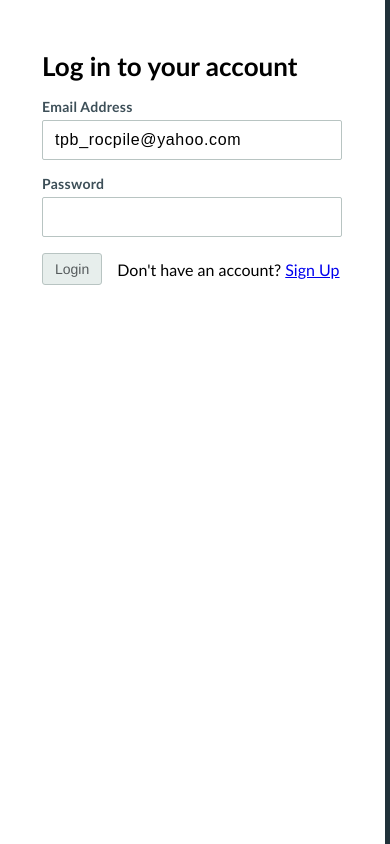
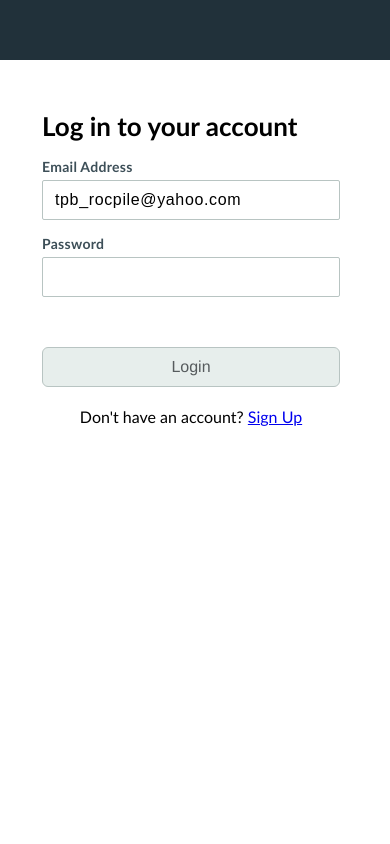
Before and after one commit to jim-cosgrave-web/next-starter, a Next.js app: page /login in a window 390 px wide. Built offline with nearby package versions, Linux system fonts and the light colour scheme.

Commit message:
Updated button styling

```diff
--- a/main.css
+++ b/main.css
@@ -7,6 +7,22 @@ body {
 .site-wrapper {
     width: 100%;
     height: 100%;
+}
+
+h1 {
+    font-size: 26px;
+}
+
+.error-text {
+    color: red;
+}
+
+.mb-20 {
+    margin-bottom: 20px;
+}
+
+.ml-15 {
+    margin-left: 15px;
 }
 
 .login-wrapper {
@@ -26,11 +42,6 @@ body {
 
 .login-left-wrapper {
     margin: 50px 0px 50px 42px;
-}
-
-h1 {
-
-    font-size: 26px;
 }
 
 .login-form-label {
@@ -65,40 +76,12 @@ h1 {
     margin-bottom: 16px;
 }
 
-.login-button {
-    position: relative;
-    z-index: 0;
-    box-sizing: border-box;
-    cursor: pointer;
-    display: inline-flex;
-    -webkit-box-align: center;
-    align-items: center;
-    font-family: Akzidenz, "Helvetica Neue", Helvetica, Arial, sans-serif;
-    font-weight: normal;
-    text-transform: none;
-    height: 32px;
-    font-size: 14px;
-    color: rgb(86, 91, 93);
-    background-color: rgb(231, 238, 236);
-    background-image: none;
-    box-shadow: none;
-    border-radius: 3px;
-    text-decoration: none;
-    transition: all 120ms ease 0s;
-    overflow: hidden;
-    padding: 0px 12px;
-    border-width: 1px;
-    border-style: solid;
-    border-image: initial;
-    border-color: rgb(184, 196, 194);
-}
-
-.login-buntton-wrapper {
+.login-button-wrapper {
     display: flex;
     align-items: center;
 }
 
-.ml-15 {
+.sign-up {
     margin-left: 15px;
 }
 
@@ -136,3 +119,99 @@ h1 {
     font-size: 20px;
     font-style: italic;
 }
+
+.login-top {
+    display: none;
+}
+
+@media only screen and (max-width: 767px) {
+    .login-wrapper {
+        flex-direction: column;
+    }
+
+    .login-left {
+        width: 100%;
+    }
+
+    .login-right {
+        display: none;
+    }
+
+    .login-top {
+        display: block;
+        height: 60px;
+        background-color: rgb(33, 49, 58);
+    }
+
+    .login-left-wrapper {
+        margin: 50px 50px 50px 42px;
+    }
+
+    .login-form-input input {
+        width: 100%;
+    }
+
+    .login-button-wrapper {
+        display: block;
+        margin-top: 50px;
+    }
+
+    .sign-up {
+        margin: 20px 0 0 0;
+        text-align: center;
+    }
+}
+
+
+.my-button {
+    position: relative;
+    z-index: 0;
+    box-sizing: border-box;
+    display: inline-flex;
+    -webkit-box-align: center;
+    align-items: center;
+    font-family: Akzidenz, "Helvetica Neue", Helvetica, Arial, sans-serif;
+    font-weight: normal;
+    text-transform: none;
+    font-size: 16px;
+    background-image: none;
+    box-shadow: none;
+    border-radius: 6px;
+    text-decoration: none;
+    transition: all 120ms ease 0s;
+    overflow: hidden;
+    padding: 10px 12px;
+    border-width: 1px;
+    border-style: solid;
+    border-image: initial;
+    border-color: rgb(184, 196, 194);
+    cursor: default;
+    transition: all .3s;
+
+    background-color: rgb(33, 49, 58);
+    color: #fff;
+    cursor: pointer;
+}
+
+.my-button.inactive {
+    color: rgb(86, 91, 93);
+    background-color: rgb(231, 238, 236);
+    cursor: default;
+}
+
+.my-button.inactive:active,
+.my-button.inactive:focus {
+    border-width: 1px;
+    border-style: solid;
+    border-image: initial;
+    border-color: rgb(184, 196, 194);
+    outline: none;
+}
+
+@media only screen and (max-width: 767px) {
+    .my-button {
+        width: 100%;
+        text-align: center;
+        display: block;
+    }
+}
--- a/package.json
+++ b/package.json
@@ -31,6 +31,7 @@
     "@types/mongodb": "^3.5.18",
     "@types/node": "^14.0.5",
     "@types/react": "^16.9.35",
+    "sass": "^1.26.7",
     "typescript": "^3.9.3"
   }
 }
--- a/pages/api/user/login.ts
+++ b/pages/api/user/login.ts
@@ -10,7 +10,7 @@ export default database(async function login(
     res: NextApiResponse
 ) {
     if(req.method != 'POST') {
-        res.json({status: 'POST only'});
+        res.status(500).json({status: 'POST only'});
         return;
     }
 
@@ -21,7 +21,7 @@ export default database(async function login(
     // Validate that parameters were supplied
     //
     if (!email || email.trim().length == 0 || !password || password.trim().length == 0) {
-        res.json({ status: 'Name, email, and password are all required' });
+        res.status(500).json({ status: 'Name, email, and password are all required' });
         return;
     }
 
@@ -29,7 +29,7 @@ export default database(async function login(
     const existingUser = await db.collection('users').findOne({ "email": email });
 
     if (!existingUser) {
-        res.json({ status: 'Unsuccessful login' });
+        res.status(401).json({ status: 'Unsuccessful login' });
     } else {
         compare(password, existingUser.password, function(err, result) {
             //
@@ -51,9 +51,9 @@ export default database(async function login(
                 }));
 
                 //res.json({ authToken: jwt });
-                res.json({status: 'Logged in'});
+                res.status(200).json({status: 'Logged in'});
             } else {
-                res.json( {status: 'Oops.  Something went wrong'});
+                res.status(401).json( {status: 'Oops.  Something went wrong'});
             }
         });
     }
--- a/pages/login.tsx
+++ b/pages/login.tsx
@@ -1,4 +1,4 @@
-import React, { useRef } from 'react';
+import React, { useRef, useState } from 'react';
 import fetch from 'isomorphic-unfetch';
 import Router from 'next/router';
 import { env } from '../util/environment';
@@ -6,10 +6,20 @@ import { env } from '../util/environment';
 const apiUrl = env.apiUrl + 'user/login';
 
 const Login = () => {
+    const [valid, setValid] = useState(false);
+    const [error, setError] = useState(false);
+
     const emailRef = useRef<HTMLInputElement>(null);
     const passwordRef = useRef<HTMLInputElement>(null);
 
     async function handleLogin() {
+        if(!valid) {
+            return;
+        }
+
+        setValid(false);
+        setError(false);
+
         const resp = await fetch(apiUrl, {
             method: 'POST',
             headers: {
@@ -23,22 +33,64 @@ const Login = () => {
 
         const json = await resp.json();
 
-        Router.replace('/groceries');
+        if(resp.status === 401) {
+            setError(true);
+            handleInputChange();
+        } else {
+            Router.replace('/groceries');
+        }
+    }
+
+    function buttonClass() {
+        let btnClass = 'my-button';
+
+        if(!valid) {
+            btnClass += ' inactive';
+        }
+
+        return btnClass;
+    }
+
+    function handleInputChange() {
+        const email = emailRef.current.value;
+        const password = passwordRef.current.value;
+
+        if(email && email.trim().length > 0 && password && password.trim().length > 0) {
+            setValid(true);
+        } else {
+            setValid(false);
+        }
+    }
+
+    function errorMessage() {
+        if(!error) {
+            return null;
+        }
+
+        return <div className="error-text mb-20">Please enter a valid username and password.</div>;
+    }
+
+    function handleKeyUp(e) {
+        if(e.key.toLowerCase() === 'enter') {
+            handleLogin();
+        }
     }
 
     return (
         <div className="site-wrapper">
             <div className="login-wrapper">
+                <div className="login-top"></div>
                 <div className="login-left">
                     <div className="login-left-wrapper">
                         <h1>Log in to your account</h1>
                         <div className="login-form">
+                            {errorMessage()}
                             <div className="login-form-fieldset">
                                 <div className="login-form-label">
                                     Email Address
                             </div>
                                 <div className="login-form-input">
-                                    <input type="text" value="tpb_rocpile@yahoo.com" ref={emailRef} />
+                                    <input type="text" value="tpb_rocpile@yahoo.com" ref={emailRef} onChange={handleInputChange} />
                                 </div>
                             </div>
                             <div className="login-form-fieldset">
@@ -46,14 +98,14 @@ const Login = () => {
                                     Password
                             </div>
                                 <div className="login-form-input">
-                                    <input type="password" ref={passwordRef} />
+                                    <input type="password" ref={passwordRef} onChange={handleInputChange} onKeyUp={handleKeyUp} />
                                 </div>
                             </div>
-                            <div className="login-buntton-wrapper">
+                            <div className="login-button-wrapper">
                                 <div>
-                                    <button type="submit" className="login-button" onClick={handleLogin}>Login</button>
+                                    <button type="submit" className={buttonClass()} onClick={handleLogin}>Login</button>
                                 </div>
-                                <div className="ml-15">
+                                <div className="sign-up">
                                     Don't have an account? <a href="#">Sign Up</a>
                                 </div>
                             </div>
--- a/util/environment.js
+++ b/util/environment.js
@@ -1,6 +1,6 @@
 const env = {
-    siteUrl: process.env.NODE_ENV !== 'development' ? 'https://grocery-api.now.sh/' : 'http://localhost:3000/',
-    apiUrl: process.env.NODE_ENV !== 'development' ? 'https://grocery-api.now.sh/api/' : 'http://localhost:3000/api/'
+    siteUrl: process.env.NODE_ENV !== 'development' ? 'https://next-starter-mu.now.sh/' : 'http://localhost:3000/',
+    apiUrl: process.env.NODE_ENV !== 'development' ? 'https://next-starter-mu.now.sh/api/' : 'http://localhost:3000/api/'
 };
 
 
```
Also changed, not shown: 1 other file (tests, documents, lock files or other folders).
